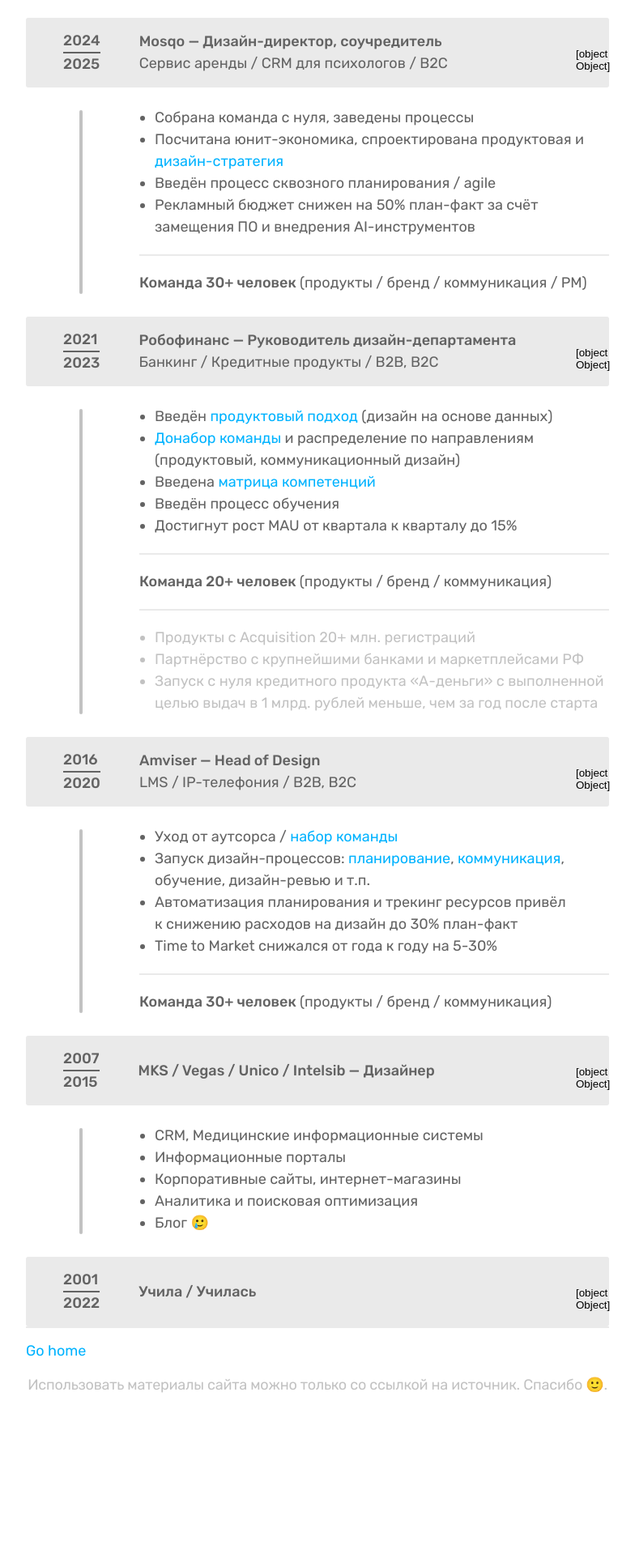
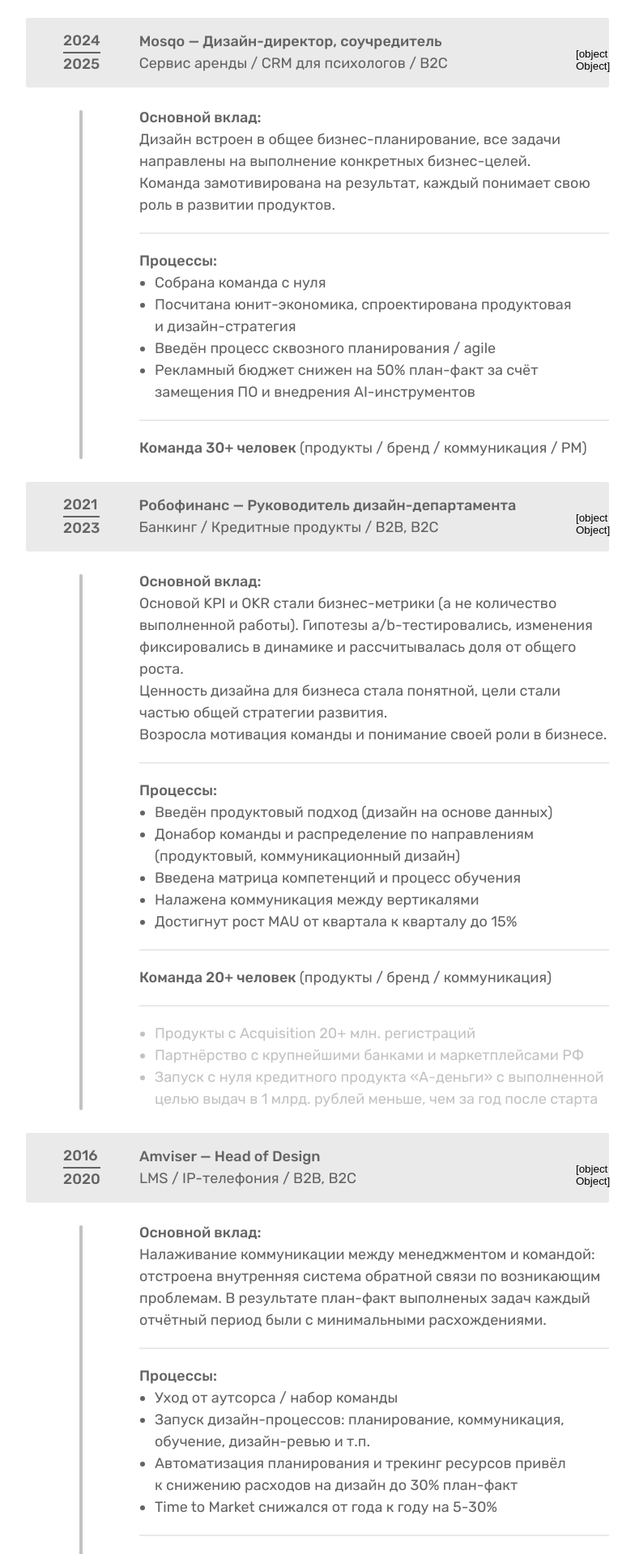
Before and after one commit to chvs/maranta.github.io, a Nuxt app: page /cv in a window 1280 px wide. Shown: the part 421-2340 px from the top of the page at 81% size, without its empty margins (248-1032 px from the left). Before the commit the page ends 2175 px from the top, so only its background shows below. Built offline with nearby package versions, Linux system fonts and the light colour scheme.

Commit message:
edit text

```diff
--- a/pages/cv.vue
+++ b/pages/cv.vue
@@ -91,7 +91,7 @@ const isHovered = useElementHover(myHoverableElement)
 
       <div :class="$style.header__info">
         <p>
-          <b>Наталья Маранта&nbsp;/ Дизаин-менеджер&nbsp;/ 15+&nbsp;лет опыта</b>
+          <b>Наталья Маранта&nbsp;/ Дизайн-менеджер&nbsp;/ 15+&nbsp;лет опыта</b>
           <br>
           Product Design&nbsp;/ Brand&nbsp;/ People Management&nbsp;/ Process Design&nbsp;/ Data-driven design
           <br>
@@ -170,20 +170,33 @@ const isHovered = useElementHover(myHoverableElement)
 
         <li>
           <div :class="$style.box__content">
+            <b>
+              Основной вклад:
+            </b>
 
+            <p :class="$style.box__text">
+              Дизайн встроен в&nbsp;общее бизнес-планирование, все задачи направлены на&nbsp;выполнение конкретных
+              бизнес-целей.
+              <br>
+              Команда замотивирована на&nbsp;результат, каждый понимает свою роль в&nbsp;развитии продуктов.
+            </p>
+
+            <div :class="[$style.divider, $style.divider_space]" />
+
+            <b>Процессы:</b>
             <ul :class="$style.box__list">
               <li>
-                Собрана команда с нуля, заведены процессы
+                Собрана команда с&nbsp;нуля
               </li>
               <li>
-                Посчитана юнит-экономика, спроектирована продуктовая и
-                <NuxtLink to="/post/strategy" target="_blank">дизайн-стратегия</NuxtLink>
+                Посчитана юнит-экономика, спроектирована продуктовая и&nbsp;дизайн-стратегия
               </li>
               <li>
-                Введён процесс сквозного планирования / agile
+                Введён процесс сквозного планирования&nbsp;/ agile
               </li>
               <li>
-                Рекламный бюджет снижен на 50% план-факт за счёт замещения ПО и внедрения AI-инструментов
+                Рекламный бюджет снижен на&nbsp;50% план-факт за&nbsp;счёт замещения&nbsp;ПО и&nbsp;внедрения
+                AI-инструментов
               </li>
             </ul>
 
@@ -228,23 +241,36 @@ const isHovered = useElementHover(myHoverableElement)
 
         <li>
           <div :class="$style.box__content">
+            <b>
+              Основной вклад:
+            </b>
+
+            <p :class="$style.box__text">
+              Основой KPI и&nbsp;OKR стали бизнес-метрики (а&nbsp;не&nbsp;количество выполненной работы). Гипотезы
+              a/b-тестировались, изменения фиксировались в&nbsp;динамике и&nbsp;рассчитывалась доля от&nbsp;общего
+              роста.<br>
+              Ценность дизайна для бизнеса стала понятной, цели стали частью общей стратегии развития.<br>
+              Возросла мотивация команды и&nbsp;понимание своей роли в&nbsp;бизнесе.
+            </p>
+
+            <div :class="[$style.divider, $style.divider_space]" />
+
+            <b>
+              Процессы:
+            </b>
 
             <ul :class="$style.box__list">
               <li>
-                Введён
-                <NuxtLink to="/post/product-design" target="_blank">продуктовый подход</NuxtLink>
-                (дизайн на&nbsp;основе данных)
+                Введён продуктовый подход (дизайн на&nbsp;основе данных)
               </li>
               <li>
-                <NuxtLink to="/post/interview" target="_blank">Донабор команды</NuxtLink>
-                и&nbsp;распределение по&nbsp;направлениям (продуктовый, коммуникационный дизайн)
+                Донабор команды и&nbsp;распределение по&nbsp;направлениям (продуктовый, коммуникационный дизайн)
               </li>
               <li>
-                Введена
-                <NuxtLink to="/post/matrix" target="_blank">матрица компетенций</NuxtLink>
+                Введена матрица компетенций и&nbsp;процесс обучения
               </li>
               <li>
-                Введён процесс обучения
+                Налажена коммуникация между вертикалями
               </li>
               <li>
                 Достигнут рост MAU от&nbsp;квартала к&nbsp;кварталу до&nbsp;15%
@@ -306,16 +332,28 @@ const isHovered = useElementHover(myHoverableElement)
 
         <li>
           <div :class="$style.box__content">
+            <b>
+              Основной вклад:
+            </b>
+
+            <p :class="$style.box__text">
+              Налаживание коммуникации между менеджментом и&nbsp;командой: отстроена внутренняя система обратной связи
+              по&nbsp;возникающим проблемам. В&nbsp;результате план-факт выполненых задач каждый отчётный период были
+              с&nbsp;минимальными расхождениями.
+            </p>
+
+            <div :class="[$style.divider, $style.divider_space]" />
+
+            <b>
+              Процессы:
+            </b>
 
             <ul :class="$style.box__list">
               <li>
-                Уход от&nbsp;аутсорса&nbsp;/
-                <NuxtLink to="/post/interview" target="_blank">набор команды</NuxtLink>
+                Уход от&nbsp;аутсорса&nbsp;/ набор команды
               </li>
               <li>
-                Запуск дизайн-процессов:
-                <NuxtLink to="/post/planning" target="_blank">планирование</NuxtLink>,
-                <NuxtLink to="/post/communication" target="_blank">коммуникация</NuxtLink>, обучение, дизайн-ревью
+                Запуск дизайн-процессов: планирование, коммуникация, обучение, дизайн-ревью
                 и&nbsp;т.п.
               </li>
               <li>
@@ -597,7 +635,7 @@ const isHovered = useElementHover(myHoverableElement)
 
 .header {
   display: flex;
-  align-items: start;
+  align-items: center;
   position: relative;
   padding: 6px 0 22px 20px;
 
```
Also changed, not shown: 1 other file (tests, documents, lock files or other folders).
